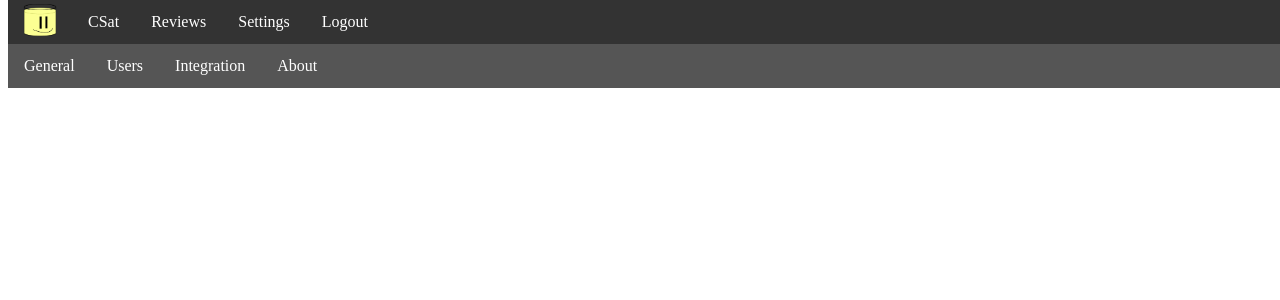
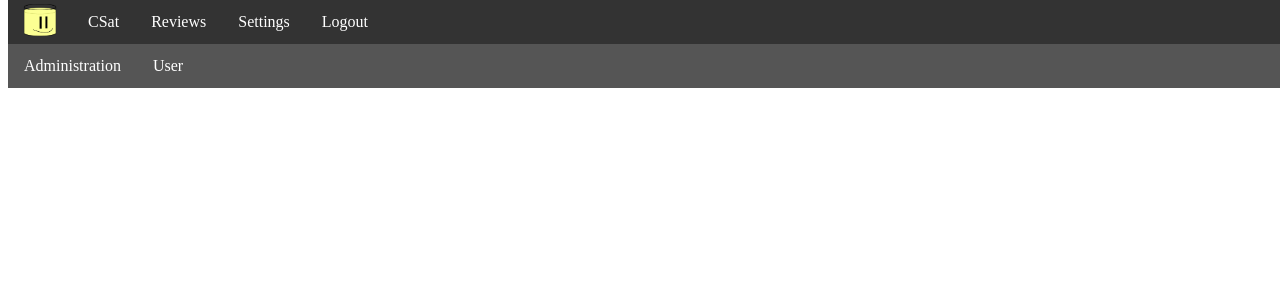
Before and after one commit to betsythefc/custard, a PHP site: page /settings.php?page=1 in a window 1280 px wide. Shown: the top 300 px of the page. Run offline with PHP 8.4, Linux system fonts and the light colour scheme; the visitor is signed in with stand-in values (Sample User, id 1); tables that the repository leaves empty or names only in its code hold one stand-in row (values such as "Sample post"); data that the repository does not hold is empty; some libraries are stand-ins or nearby versions.

Commit message:
Search page now uses PDO, settings page employs 2 lines of tabs with bold to indicate the tab you are on.

```diff
--- a/add.php
+++ b/add.php
@@ -4,7 +4,7 @@
 	</title>
 
 	<head>
-		<link rel=stylesheet type=text/css href="report.php">
+		<link rel=stylesheet type=text/css href="login.css">
 	</head>
 
 	<body>
--- a/links/172069.html
+++ /dev/null
@@ -1 +0,0 @@
-<a href="http://192.168.8.82/custard/add.php?review=2&ticket=172069"><div style="width: 100px; height: 100px; border-radius: 10px; background-color: green; float: left; margin: 5px; font-size: 4em; line-height: 90px; text-align: center; font-weight: bold; color: black;">:)</div></a><a href="http://192.168.8.82/custard/add.php?review=1&ticket=172069"><div style="width: 100px; height: 100px; border-radius: 10px; background-color: #ffa500; float: left; margin: 5px; font-size: 4em; line-height: 90px; text-align: center; font-weight: bold; color: black;">:|</div></a><a href="http://192.168.8.82/custard/add.php?review=0&ticket=172069"><div style="width: 100px; height: 100px; border-radius: 10px; background-color: #c70000; float: left; margin: 5px; font-size: 4em; line-height: 90px; text-align: center; font-weight: bold; color: black;">:(</div></a>
--- a/links/177400.html
+++ /dev/null
@@ -1 +0,0 @@
-<a href="http://192.168.8.82/custard/add.php?review=2&ticket=177400"><div style="width: 100px; height: 100px; border-radius: 10px; background-color: green; float: left; margin: 5px; font-size: 4em; line-height: 90px; text-align: center; font-weight: bold; color: black;">:)</div></a><a href="http://192.168.8.82/custard/add.php?review=1&ticket=177400"><div style="width: 100px; height: 100px; border-radius: 10px; background-color: #ffa500; float: left; margin: 5px; font-size: 4em; line-height: 90px; text-align: center; font-weight: bold; color: black;">:|</div></a><a href="http://192.168.8.82/custard/add.php?review=0&ticket=177400"><div style="width: 100px; height: 100px; border-radius: 10px; background-color: #c70000; float: left; margin: 5px; font-size: 4em; line-height: 90px; text-align: center; font-weight: bold; color: black;">:(</div></a>
--- a/login.php
+++ b/login.php
@@ -28,6 +28,7 @@
 <br />
 			<form name="loginform" action="login_exec.php" method="post">
 				<div class="loginform">
+					Custard Login
 					<div class="loginform_container">
 						<div class="loginform_text">Username</div>
 						<div class="loginform_username"><input class="input" name="username" type="text" /></div>
--- a/php/settingsmenu.php
+++ b/php/settingsmenu.php
@@ -1,15 +1,58 @@
 <?php
 	require 'php/rights.php';
+	$section = $_GET['section'];
 	if ("${UserType[UserType]}" == "admin") {
 		echo '<ul id="settingsmenu">
-			<li><a href="settings.php?page=general">General</a></li>
-			<li><a href="settings.php?page=users">Users</a></li>
-			<li><a href="settings.php?page=integration">Integration</a></li>
-			<li><a href="settings.php?page=about">About</a></li>
+			<li><a href="settings.php?section=admin&page=general" ';
+				if ("$section" == "admin") {
+					echo 'style="font-weight:bold;"';
+				}
+			echo '>Administration</a></li>
+			<li><a href="settings.php?section=user&page=personal" ';
+				if ("$section" == "user") {
+					echo 'style="font-weight:bold;"';
+				}
+			echo '>User</a></li>
 		</ul>';
+		if ("$section" == "admin") {
+			echo '<ul id="settingsmenu_admin">
+				<li><a href="settings.php?section=admin&page=general" ';
+				if ("$page" == "general") {
+					echo 'style="font-weight:bold;"';
+				}
+				echo '>General</a></li>
+				<li><a href="settings.php?section=admin&page=users" ';
+				if ("$page" == "users") {
+					echo 'style="font-weight:bold;"';
+				}
+				echo '>Users</a></li>
+				<li><a href="settings.php?section=admin&page=integration" ';
+				if ("$page" == "integration") {
+					echo 'style="font-weight:bold;"';
+				}
+				echo '>Integration</a></li>
+				<li><a href="settings.php?section=admin&page=about" ';
+				if ("$page" == "about") {
+					echo 'style="font-weight:bold;"';
+				}
+				echo '>About</a></li>
+			</ul>';
+		} elseif ("$section" == "user" ) {
+			echo '<ul id="settingsmenu_admin">
+				<li><a href="settings.php?section=user&page=personal" ';
+				if ("$page" == "personal") {
+					echo 'style="font-weight:bold;"';
+				}
+				echo '>Personal</a></li>
+			</ul>';
+		}
 	} else {
 		echo '<ul id="settingsmenu">
-			<li><a href="settings.php?page=personal">Personal</a></li>
+			<li><a href="settings.php?section=user&page=personal" ';
+				if ("$page" == "personal") {
+					echo 'style="font-weight:bold;"';
+				}
+				echo '>Personal</a></li>
 		</ul>';
 	}
 ?>
--- a/php/topmenu.php
+++ b/php/topmenu.php
@@ -5,7 +5,7 @@
 				<li>&nbsp&nbsp&nbsp<img src="img/custard.png" width=40px height=40px>&nbsp&nbsp&nbsp</li>
 				<li><a href="index.php">CSat</a></li>
 				<li><a href="reviews.php">Reviews</a></li>
-				<li><a href="settings.php?page=general">Settings</a></li>
+				<li><a href="settings.php?section=admin&page=general">Settings</a></li>
 				<li><a href="logout.php">Logout</a></li>
 			</ul>';
 	} else {
@@ -13,7 +13,7 @@
 				<li>&nbsp&nbsp&nbsp<img src="img/custard.png" width=40px height=40px>&nbsp&nbsp&nbsp</li>
 				<li><a href="index.php">CSat</a></li>
 				<li><a href="reviews.php">Reviews</a></li>
-				<li><a href="settings.php?page=personal">Settings</a></li>
+				<li><a href="settings.php?section=user&page=personal">Settings</a></li>
 				<li><a href="logout.php">Logout</a></li>
 			</ul>';
 	}
--- a/report.php
+++ b/report.php
@@ -143,6 +143,35 @@ table {
 		background-color: #e2b816;
 		color: black;
 	}
+
+	/* admin & user settings */
+		#settingsmenu_admin {
+			list-style: none;
+			background-color: #777;
+			margin: 0;
+			padding: 0;
+			overflow: hidden;
+			position: fixed;
+			top: 88px;
+			width: 100%;
+		}
+
+		#settingsmenu_admin li {
+			float: left;
+		}
+
+		#settingsmenu_admin li a {
+			display: block;
+			color: white;
+			text-align: center;
+			padding: 14px 16px;
+			text-decoration: none;
+		}
+
+		#settingsmenu_admin li a:hover {
+			background-color: #e2b816;
+			color: black;
+		}
 
 #widgets {
 	margin: auto;
--- a/settings.php
+++ b/settings.php
@@ -34,6 +34,8 @@
 			<br />
 			<br />
 			<br />
+			<br />
+			<br />
 		<div>
 			<div align="center">
 				<?php
@@ -56,8 +58,8 @@
 
 							echo '	<div id="theme_container">
 									<div id="theme">
-										<h2>Theme</h2>
-										<form action="setsettings.php" method="get"><br />
+										<h2>Global Theme</h2>
+										<form action="setglobaltheme.php" method="get"><br />
 											<div class="themetext">Theme: </div><select name="theme">
 												<option value="light" ';
 												if (strpos($CurrentTheme, 'light') !== false) {
@@ -200,7 +202,7 @@
 							echo '	<div align=center class="license">
 								<img src="img/custard.png" width=250px height=250px><br />
 								Custard<br />
-								v1.1<br />
+								v0.9<br />
 								<br />
 								Copyright 2015 - ';
 								$Year = date('Y'); echo "$Year";
@@ -218,9 +220,50 @@
 								See the License for the specific language governing permissions and<br />
 								limitations under the License.<br />
 								</div>';
+						} elseif ($page == "personal") {
+							// Theme
+							$sql = $DBH->prepare("SELECT parameter FROM settings WHERE setting=\"theme\" AND user='${LoggedInUserName}'");
+							$sql->execute();
+							$themeResult = $sql->fetch();
+							$CurrentTheme = "${themeResult[parameter]}";
+
+							if (strpos($CurrentTheme, 'light') !== false) {
+
+							} elseif (strpos($CurrentTheme, 'dark') !== false) {
+
+							}
+
+							echo '	<div id="theme_container">
+									<div id="theme">
+
+										<h2>User Theme</h2>
+										<form action="setusertheme.php" method="get"><br />
+											<div class="themetext">Theme: </div><select name="theme">
+												<option value="default" ';
+												if (strpos($CurrentTheme, 'default') !== false) {
+													echo "selected";
+												}
+												echo '>Default</option>
+												<option value="light" ';
+												if (strpos($CurrentTheme, 'light') !== false) {
+													echo "selected";
+												}
+												echo ">Light</option>
+												<option value=\"dark\" ";
+												if (strpos($CurrentTheme, 'dark') !== false) {
+													echo "selected";
+												}
+												echo '>Dark</option>
+											</select>
+											<br />
+											<br /><input type="submit" value="Save"/><br />
+										</form><br />
+										<br />
+									</div>
+								</div>';
 						}
 					} else {
-						// General Settings
+						// Personal Settings
 						if ($page == "personal") {
 							// Theme
 							$sql = $DBH->prepare("SELECT parameter FROM settings WHERE setting=\"theme\" AND user='${LoggedInUserName}'");
@@ -238,7 +281,7 @@
 									<div id="theme">
 
 										<h2>User Theme</h2>
-										<form action="setsettings.php" method="get"><br />
+										<form action="setusertheme.php" method="get"><br />
 											<div class="themetext">Theme: </div><select name="theme">
 												<option value="default" ';
 												if (strpos($CurrentTheme, 'default') !== false) {
```
Also changed, not shown: reviews.php (+16 -31 lines), setglobaltheme.php (added, +25 -0 lines), setusertheme.php (added, +23 -0 lines), 2 other files.
